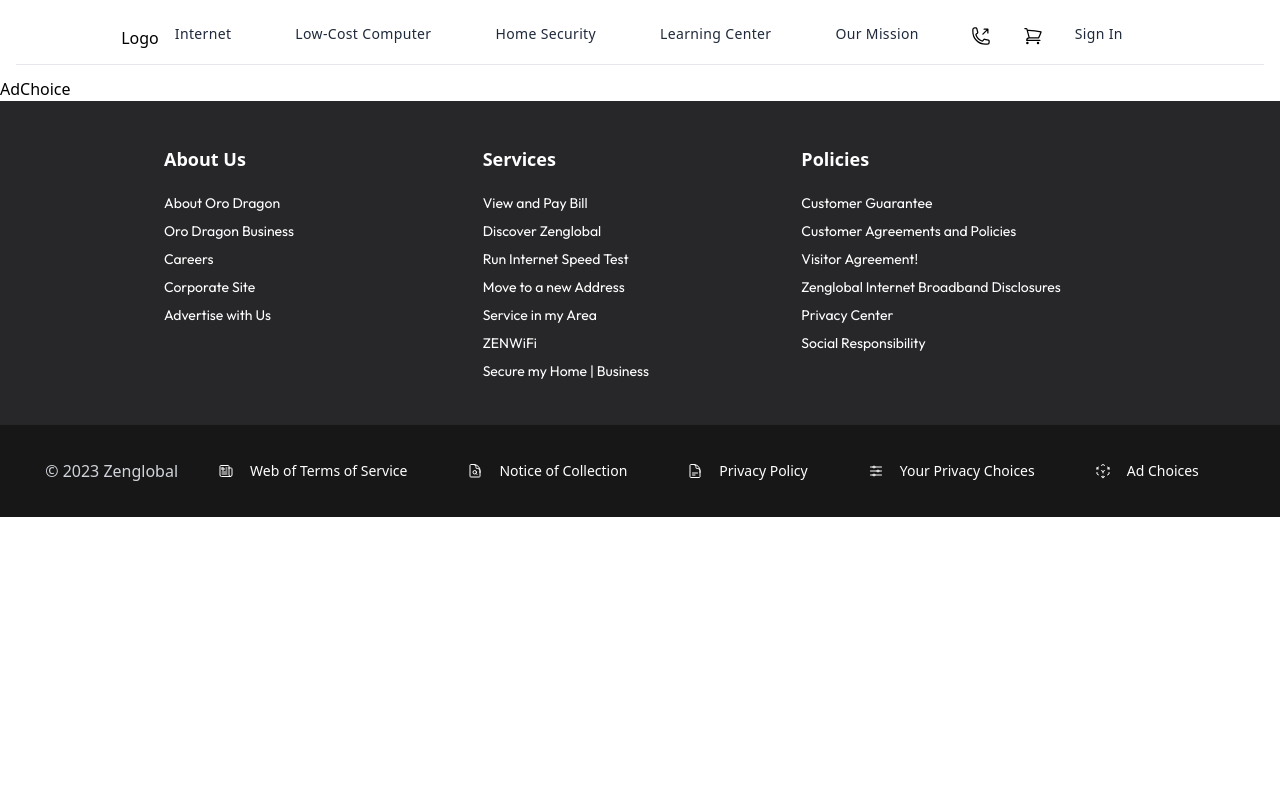
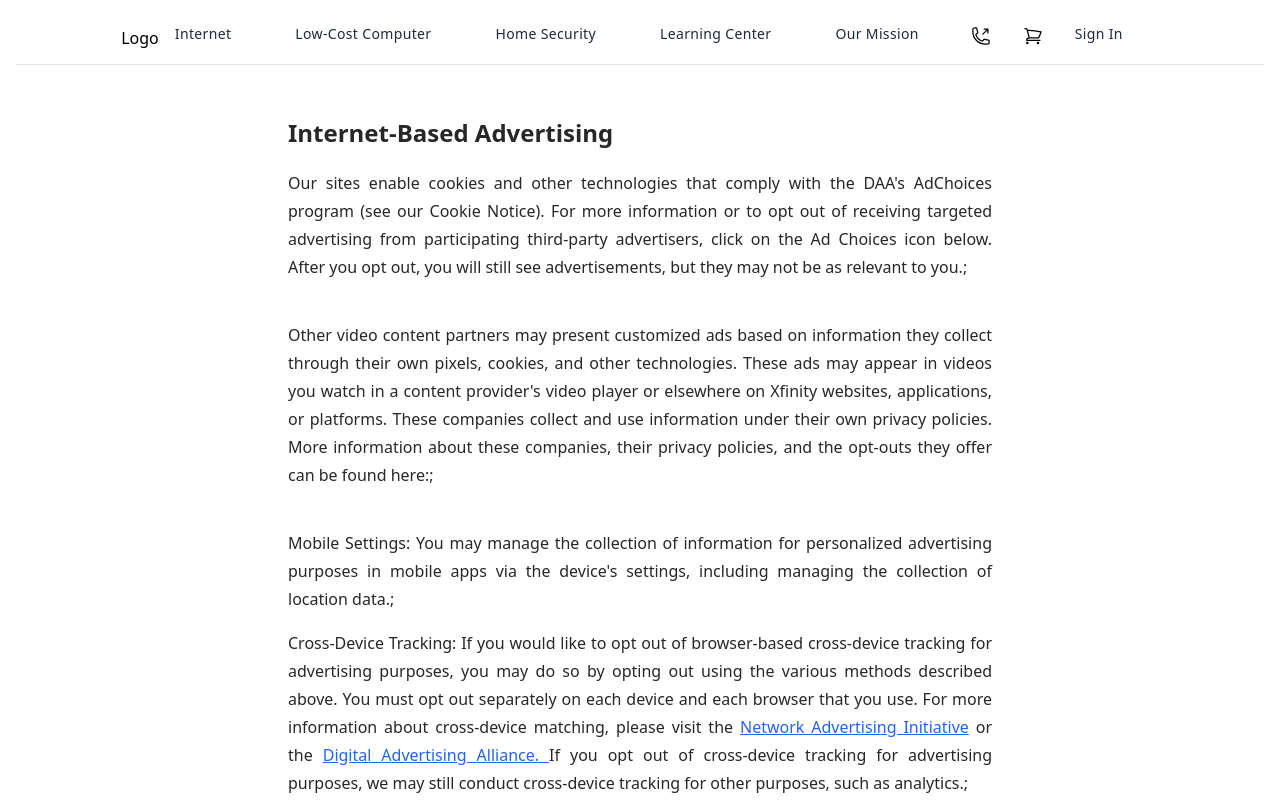
Before and after one commit to KleKlai/zenglobalofficialwebsite, a Next.js app: page /ad-choice in a window 1280 px wide. Shown: the top 800 px of the page. Built offline with nearby package versions, Linux system fonts and the light colour scheme.

Commit message:
feat: adchoice

```diff
--- a/app/(auth)/signin/page.tsx
+++ b/app/(auth)/signin/page.tsx
@@ -5,44 +5,27 @@
 import Footer from "@/app/ui/auth/footer";
 
 export default function page() {
-
   return (
-    // <div>
-    //   <div className="p-4 lg:p-52">
-    //     <div className="flex flex-col lg:w-1/3">
-    //       <SignInForm />
-    //       <div className="flex justify-between hover:bg-gray-200 py-4 mt-20 hover:cursor-pointer">
-    //         <p className="font-normal font-outfit text-base px-4">
-    //           Find your Zenglobal ID
-    //         </p>
-    //         <ChevronRightIcon className="h-6 w-6 text-gray-500 mr-6" />
-    //       </div>
-    //       <hr className="" />
-    //       <div className="flex justify-between hover:bg-gray-200 py-4 hover:cursor-pointer">
-    //         <p className="font-normal font-outfit text-base px-4">
-    //           Create a new Zenglobal ID
-    //         </p>
-    //         <ChevronRightIcon className="h-6 w-6 text-gray-500 mr-6" />
-    //       </div>
-    //     </div>
-    //   </div>
-    //   <Footer />
-    // </div>
-    <Loading />
+    <div>
+      <div className="p-4 lg:p-52">
+        <div className="flex flex-col lg:w-1/3">
+          <SignInForm />
+          <div className="flex justify-between hover:bg-gray-200 py-4 mt-20 hover:cursor-pointer">
+            <p className="font-normal font-outfit text-base px-4">
+              Find your Zenglobal ID
+            </p>
+            <ChevronRightIcon className="h-6 w-6 text-gray-500 mr-6" />
+          </div>
+          <hr className="" />
+          <div className="flex justify-between hover:bg-gray-200 py-4 hover:cursor-pointer">
+            <p className="font-normal font-outfit text-base px-4">
+              Create a new Zenglobal ID
+            </p>
+            <ChevronRightIcon className="h-6 w-6 text-gray-500 mr-6" />
+          </div>
+        </div>
+      </div>
+      <Footer />
+    </div>
   );
 }
-
-function Loading() {
-  return (
-    <div className="flex flex-col justify-center items-center h-screen">
-      <div className="flex space-x-2 justify-center items-center dark:invert">
-        <span className="sr-only">Loading...</span>
-        <div className="h-4 w-4 bg-tertiary rounded-full animate-bounce [animation-delay:-0.3s]"></div>
-        <div className="h-4 w-4 bg-tertiary rounded-full animate-bounce [animation-delay:-0.15s]"></div>
-        <div className="h-4 w-4 bg-tertiary rounded-full animate-bounce"></div>
-
-      </div>
-      <h1 className="font-semibold pt-4 text-xl font-outfit">One moment please...</h1>
-    </div>
-  )
-}
--- a/app/(main)/(overview)/ad-choice/page.tsx
+++ b/app/(main)/(overview)/ad-choice/page.tsx
@@ -1,7 +1,64 @@
-import React from 'react'
+import {
+  ParagraphSubTitle,
+  ParagraphText,
+  ParagraphTitle,
+} from "@/app/ui/typography";
+import Link from "next/link";
+import React from "react";
 
 export default function AdChoice() {
   return (
-    <div>AdChoice</div>
-  )
+    <div className="text-justify py-5 font-notoSans leading-7 text-zinc-800 px-10 lg:px-72">
+      <ParagraphTitle title="Internet-Based Advertising" />
+      <ParagraphText>
+        Our sites enable cookies and other technologies that comply with the
+        DAA's AdChoices program (see our Cookie Notice). For more information or
+        to opt out of receiving targeted advertising from participating
+        third-party advertisers, click on the Ad Choices icon below. After you
+        opt out, you will still see advertisements, but they may not be as
+        relevant to you.
+      </ParagraphText>
+      <ParagraphText className="py-10">
+        Other video content partners may present customized ads based on
+        information they collect through their own pixels, cookies, and other
+        technologies. These ads may appear in videos you watch in a content
+        provider's video player or elsewhere on Xfinity websites, applications,
+        or platforms. These companies collect and use information under their
+        own privacy policies. More information about these companies, their
+        privacy policies, and the opt-outs they offer can be found here:
+      </ParagraphText>
+      <ParagraphText>
+        <span className="font-medium text-base">Mobile Settings: </span> You may
+        manage the collection of information for personalized advertising
+        purposes in mobile apps via the device's settings, including managing
+        the collection of location data.
+      </ParagraphText>
+      <ParagraphText className="mt-4 mb-20">
+        <span className="font-medium text-base">Cross-Device Tracking: </span>{" "}
+        If you would like to opt out of browser-based cross-device tracking for
+        advertising purposes, you may do so by opting out using the various
+        methods described above. You must opt out separately on each device and
+        each browser that you use. For more information about cross-device
+        matching, please visit the{" "}
+        <Link
+          href="http://www.networkadvertising.org/mobile-choice"
+          className="underline text-blue-600 cursor-pointer"
+          target="_blank"
+        >
+          Network Advertising Initiative
+        </Link>{" "}
+        or the{" "}
+        <Link
+          href="https://digitaladvertisingalliance.org/sites/aboutads/files/DAA_files/DAA_Cross-Device_Guidance-Final.pdf"
+          className="underline text-blue-600 cursor-pointer"
+          target="_blank"
+        >
+          Digital Advertising Alliance.{" "}
+        </Link>
+        If you opt out of cross-device tracking for advertising purposes, we may
+        still conduct cross-device tracking for other purposes, such as
+        analytics.
+      </ParagraphText>
+    </div>
+  );
 }
--- /dev/null
+++ b/app/(main)/loading.tsx
@@ -0,0 +1,17 @@
+import React from "react";
+
+export default function loading() {
+  return (
+    <div className="flex flex-col justify-center items-center h-screen">
+      <div className="flex space-x-2 justify-center items-center dark:invert">
+        <span className="sr-only">Loading...</span>
+        <div className="h-4 w-4 bg-tertiary rounded-full animate-bounce [animation-delay:-0.3s]"></div>
+        <div className="h-4 w-4 bg-tertiary rounded-full animate-bounce [animation-delay:-0.15s]"></div>
+        <div className="h-4 w-4 bg-tertiary rounded-full animate-bounce"></div>
+      </div>
+      <h1 className="font-medium pt-4 text-lg font-outfit">
+        One moment please...
+      </h1>
+    </div>
+  );
+}
--- a/app/ui/privacy-policy/content.tsx
+++ b/app/ui/privacy-policy/content.tsx
@@ -13,6 +13,7 @@
   AccordionTrigger,
 } from "@/components/ui/accordion";
 import { cn } from "@/lib/utils";
+import { AccordionContentParagraph, AccordionContentTitle, ParagraphText, ParagraphTitle } from "../typography";
 
 export default function PrivacyPolicyContent() {
   return (
@@ -469,50 +470,3 @@
     </div>
   );
 }
-
-type CommonProps = {
-  className?: React.ReactNode;
-  title: string;
-};
-
-type AccordionContentTitle = {
-  className?: React.ReactNode;
-  title: string;
-};
-
-type AccordionContentParagraph = {
-  className?: React.ReactNode;
-  children: React.ReactNode;
-};
-
-const ParagraphTitle = ({ className, title }: CommonProps) => {
-  return <h1 className="font-semibold text-2xl py-5">{title}</h1>;
-};
-
-const ParagraphText = ({ children, className }: AccordionContentParagraph) => {
-  return <p className={cn("", className)}>{children};</p>;
-};
-
-const AccordionContentTitle = ({ className, title }: AccordionContentTitle) => {
-  return (
-    <h3
-      className={cn(
-        "uppercase py-4 font-semibold text-base text-zinc-800",
-        className
-      )}
-    >
-      {title}
-    </h3>
-  );
-};
-
-const AccordionContentParagraph = ({
-  className,
-  children,
-}: AccordionContentParagraph) => {
-  return (
-    <p className={cn("text-zinc-800 font-notoSans font-normal", className)}>
-      {children};
-    </p>
-  );
-};
--- /dev/null
+++ b/app/ui/typography.tsx
@@ -0,0 +1,58 @@
+import { cn } from "@/lib/utils";
+
+type CommonProps = {
+    className?: React.ReactNode;
+    title: string;
+  };
+
+  type AccordionContentTitle = {
+    className?: React.ReactNode;
+    title: string;
+  };
+
+  type AccordionContentParagraph = {
+    className?: React.ReactNode;
+    children: React.ReactNode;
+  };
+
+export const ParagraphTitle = ({ className, title }: CommonProps) => {
+  return <h1 className="font-semibold text-2xl py-5">{title}</h1>;
+};
+
+export const ParagraphSubTitle = ({ className, title }: CommonProps) => {
+  return <h1 className="font-semibold text-lg py-5">{title}</h1>;
+};
+
+export const ParagraphText = ({
+  children,
+  className,
+}: AccordionContentParagraph) => {
+  return <p className={cn("", className)}>{children};</p>;
+};
+
+export const AccordionContentTitle = ({
+  className,
+  title,
+}: AccordionContentTitle) => {
+  return (
+    <h3
+      className={cn(
+        "uppercase py-4 font-semibold text-base text-zinc-800",
+        className
+      )}
+    >
+      {title}
+    </h3>
+  );
+};
+
+export const AccordionContentParagraph = ({
+  className,
+  children,
+}: AccordionContentParagraph) => {
+  return (
+    <p className={cn("text-zinc-800 font-notoSans font-normal", className)}>
+      {children};
+    </p>
+  );
+};
```
